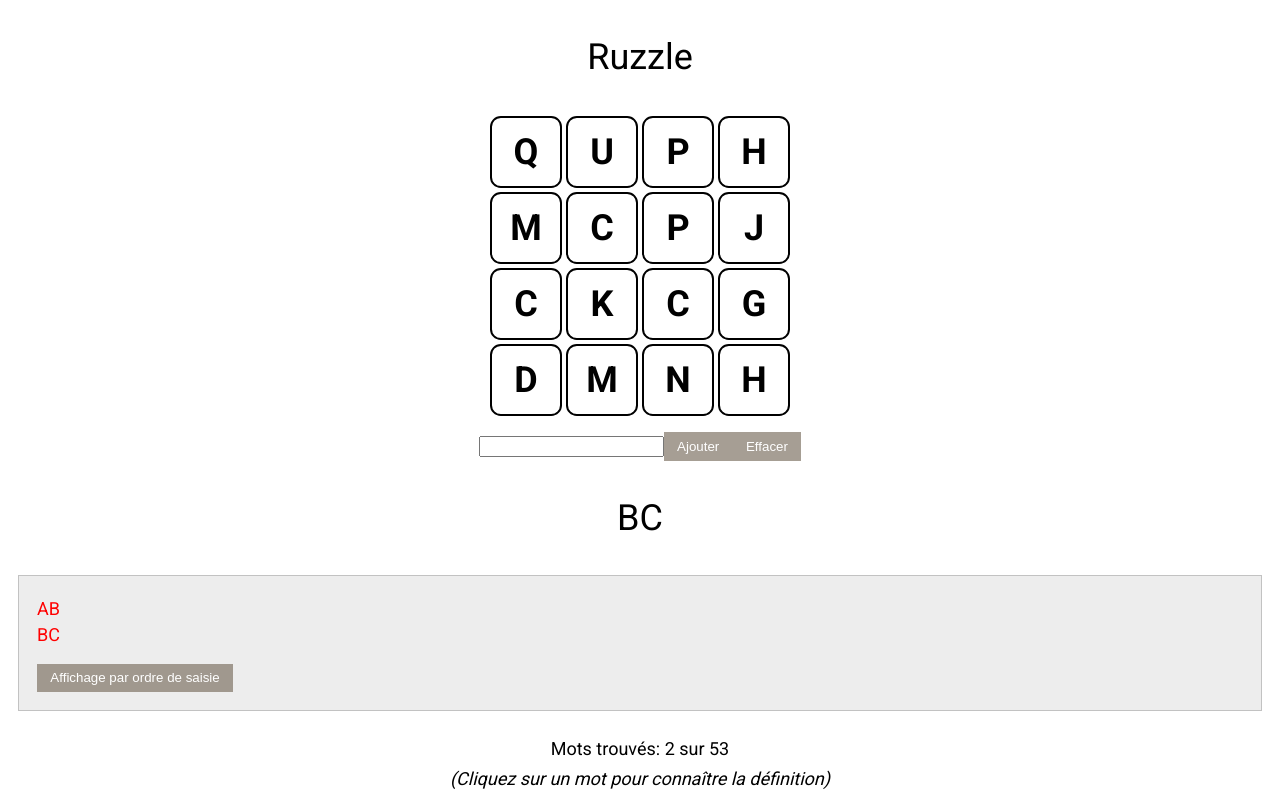
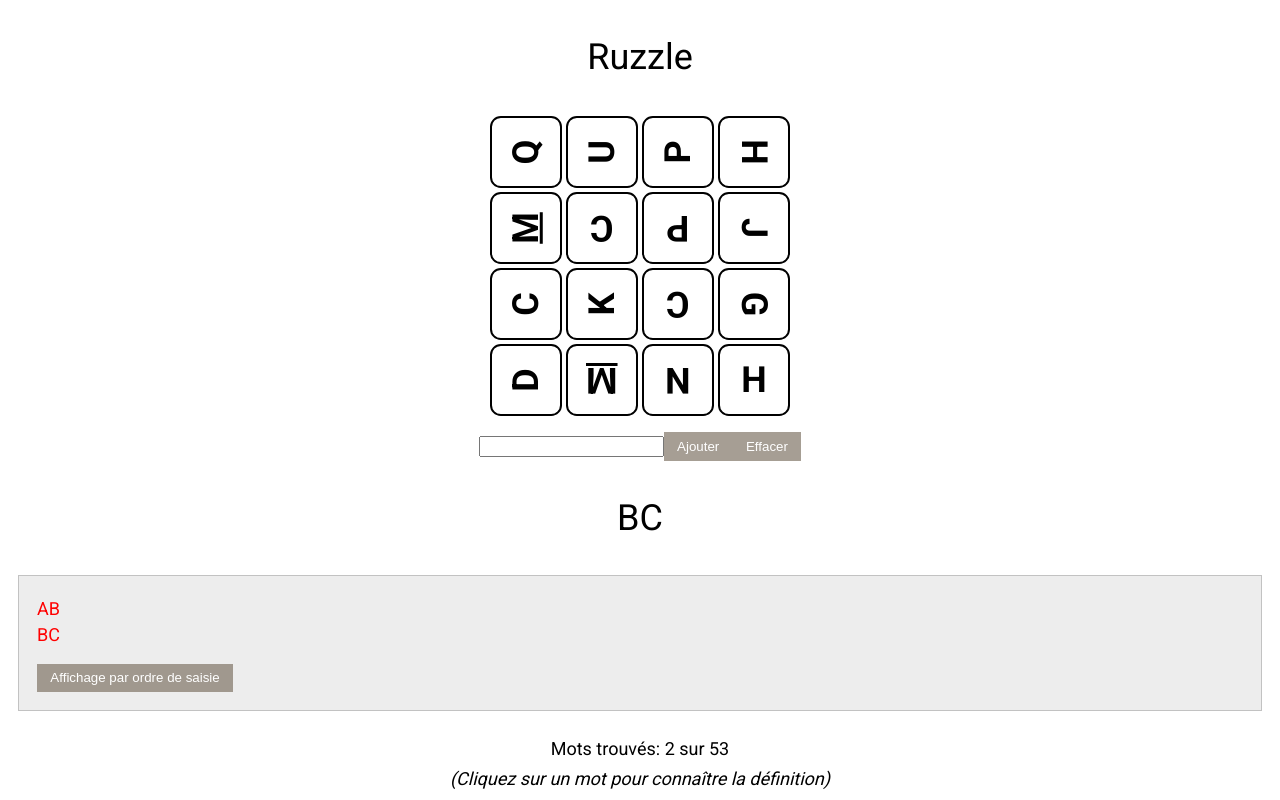
Before and after one commit to mho85/ruzzle, a React (Create React App) app: page / in a window 1280 px wide. Built offline with nearby package versions, Linux system fonts and the light colour scheme.

Commit message:
Random letter rotation

```diff
--- a/src/components/atomic/Letter.js
+++ b/src/components/atomic/Letter.js
@@ -3,9 +3,23 @@
 
 
 export default function Letter({ letter }) {
+
+  const underline = (character) => {
+    return character === 'M' || character === 'W' ? "underline" : "initial"
+  }
+  const randomRotate = () => {
+    const angles = [0, 90, 180, 270]
+    const randomAngle = angles[Math.floor(Math.random() * angles.length)]
+    return `rotate(${randomAngle}deg)`
+  }
+
   return (
     <div id="letter-container">
-      {letter}
+      <p
+        style={{ textDecoration: underline(letter), transform: randomRotate() }}
+      >
+        {letter}
+      </p>
     </div>
   )
 }
```
